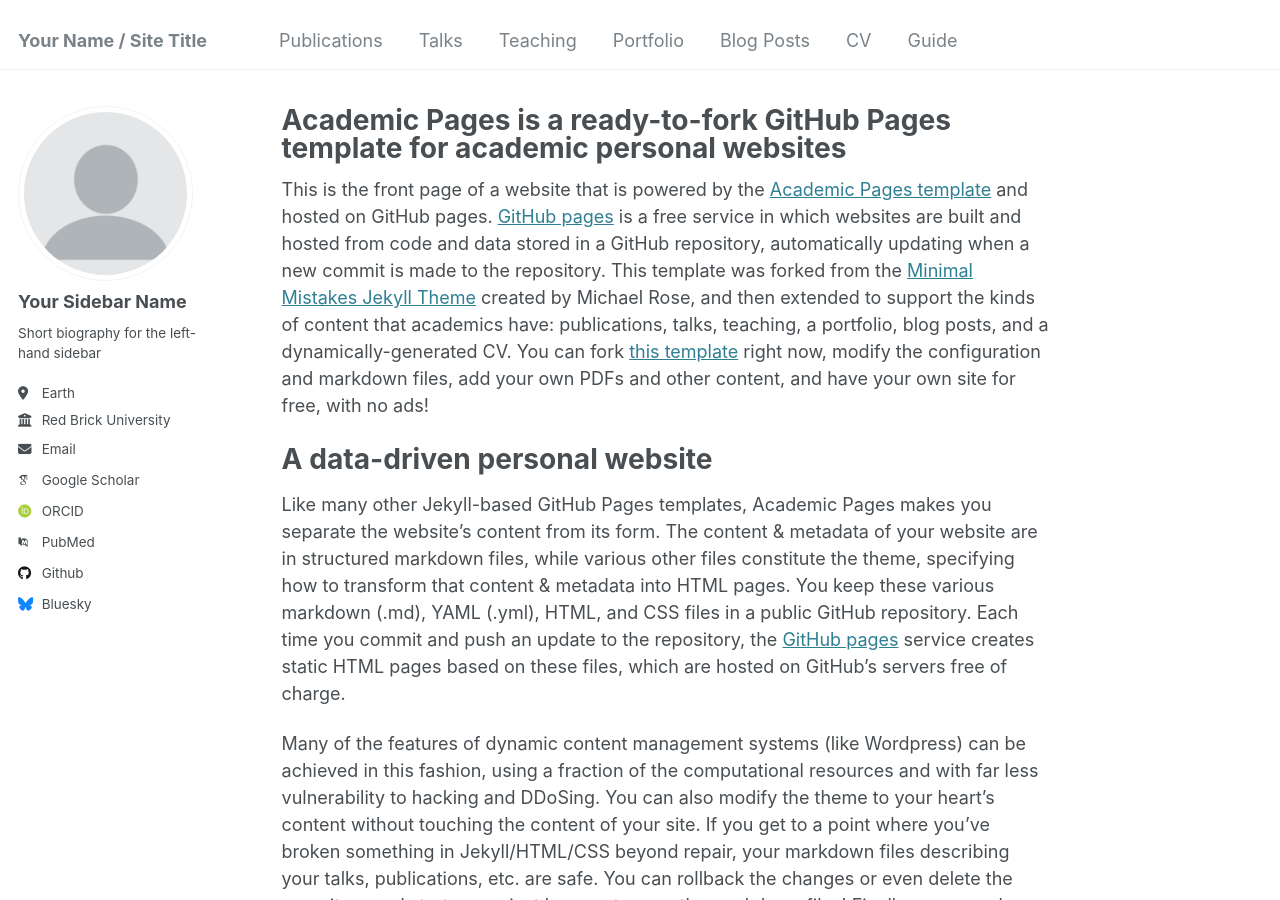
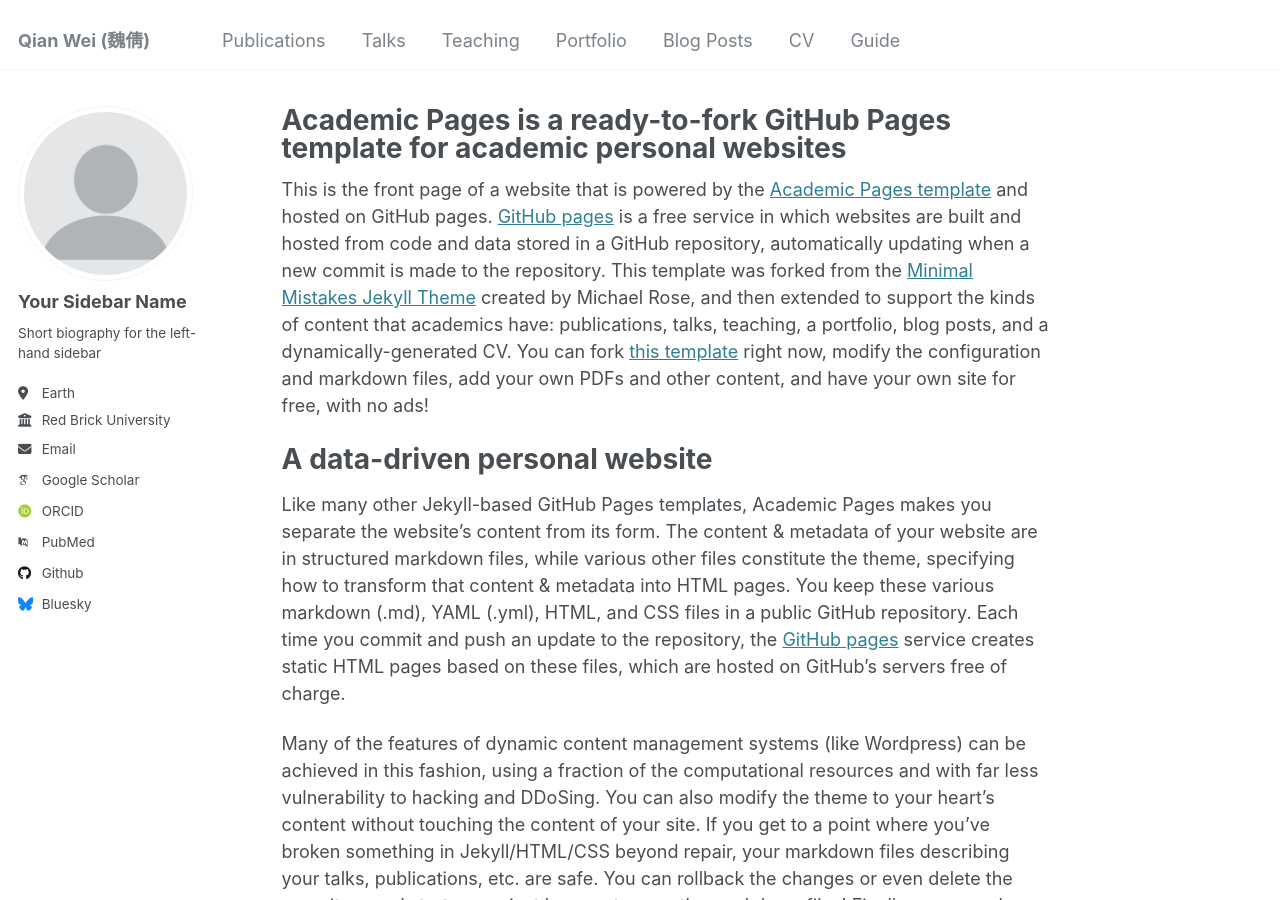
Before and after one commit to starry12/starry12.github.io, a Jekyll site: the page built from _pages/about.md, in a window 1280 px wide and 900 px high. Built offline with Jekyll 4.4.1, drawn with Linux system fonts in a browser that asks for light colours; some web fonts are replaced.

Commit message:
Update _config.yml

```diff
--- a/_config.yml
+++ b/_config.yml
@@ -8,7 +8,7 @@
 
 # Basic Site Settings
 locale                   : "en-US"
-title                    : "Your Name / Site Title"
+title                    : "Qian Wei (魏倩)"
 title_separator          : "-"
 name                     : &name "Your Name"
 description              : &description "personal description"
```
